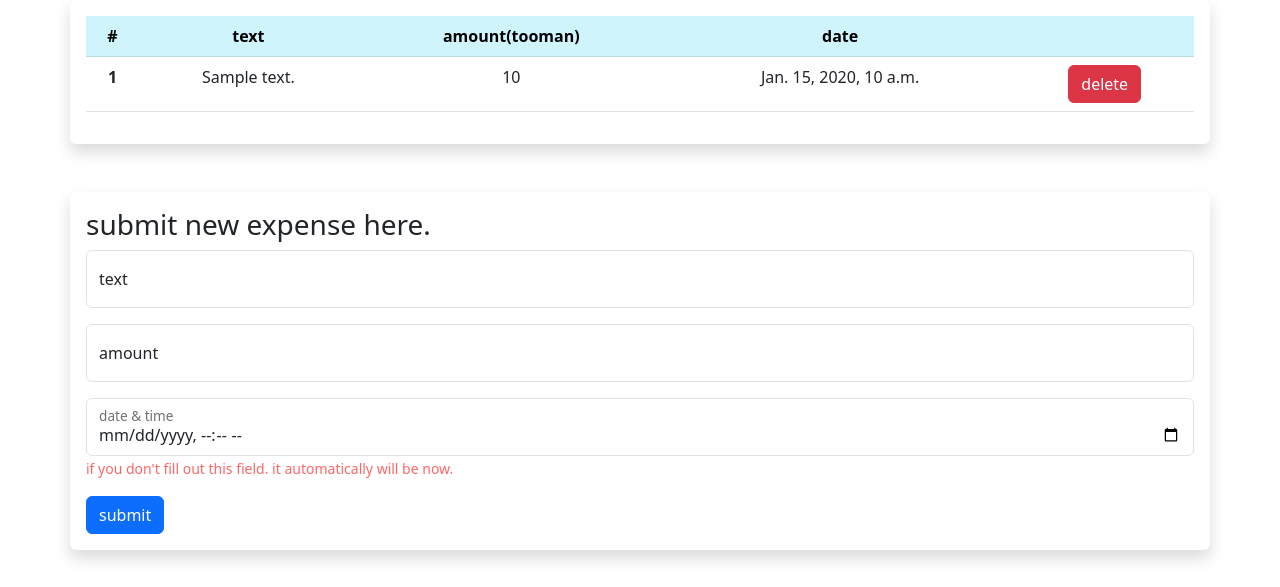
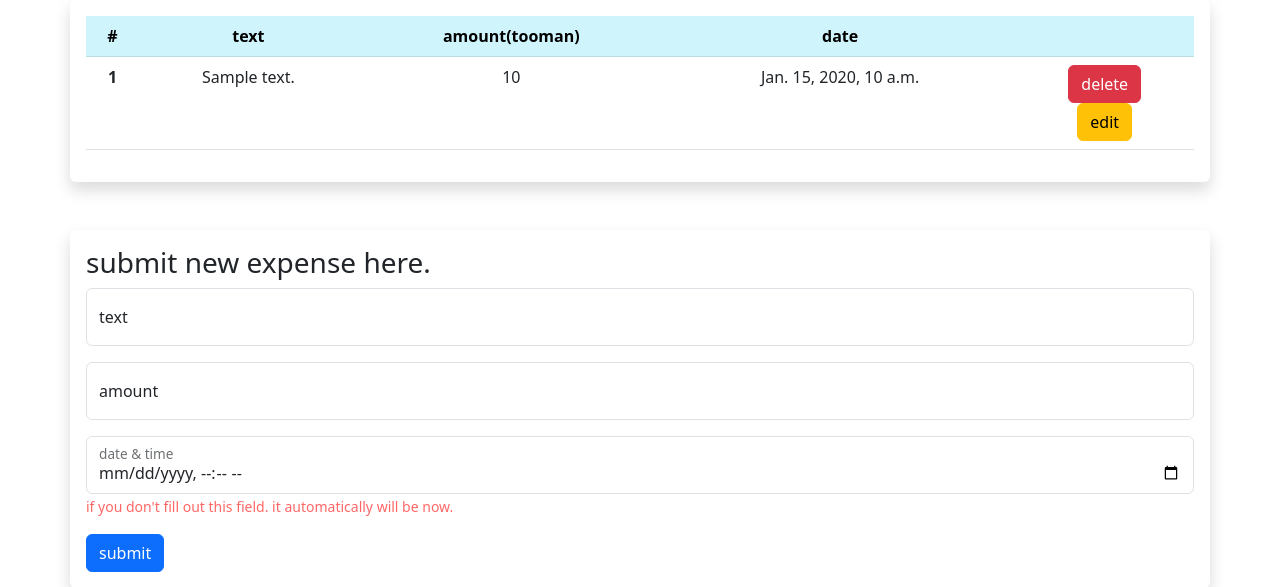
Before and after one commit to M-Amin-2007/bestoon_from_jadi, a Django app: page /expense/ in a window 1280 px wide. Shown: the part 56-643 px from the top of the page. Run offline with Django 3.2, Linux system fonts and the light colour scheme; a user stored in the database is signed in; tables that the repository leaves empty hold one stand-in row (values such as "Sample post").

Commit message:
add edit button to tables

```diff
--- a/web/models.py
+++ b/web/models.py
@@ -12,7 +12,7 @@ class Expense(models.Model):
     amount = models.BigIntegerField()
     this_user = models.ForeignKey(User, on_delete=models.CASCADE)
     def __str__(self):
-        return f"{self.amount} in {self.date}"
+        return f"{self.amount} in {self.date} for {self.this_user}"
 
 
 class Income(models.Model):
@@ -20,9 +20,10 @@ class Income(models.Model):
     date = models.DateTimeField()
     text = models.CharField(max_length=200)
     amount = models.BigIntegerField()
+    edit_mod = models.BooleanField(default=False)
     this_user = models.ForeignKey(User, on_delete=models.CASCADE)
     def __str__(self):
-        return f"{self.amount} in {self.date}"
+        return f"{self.amount} in {self.date} for {self.this_user}--{self.edit_mod}"
 
 
 class PasswordResetCodes(models.Model):
--- a/web/templates/web/data.html
+++ b/web/templates/web/data.html
@@ -14,6 +14,23 @@
             </thead>
             <tbody>
             {% for num, data in datas %}
+                {% if data.edit_mod %}
+                <tr>
+                <form action="{% url "web:edit_method" data.id title %}" method="post">
+                    <th class="text-center">{{ num | add:1}}</th>
+                    <td class="text-center">
+                        <input type="text" class="form-control" value="{{ data.text }}" name="text" id="id_text">
+                    </td>
+                    <td class="text-center">
+                        <input type="number" class="form-control" value="{{ data.amount }}" name="amount" id="id_amount">
+                    </td>
+                    <td class="text-center">
+                        <input type="datetime-local" class="form-control" value="{{ data.date }}" name="date" id="id_text">
+                    </td>
+                    <td class="text-center"><input class="btn btn-info" type="submit" value="OK"></td>
+                </form>
+                </tr>
+                {% else %}
                 <tr>
                     <th class="text-center">{{ num | add:1}}</th>
                     <td class="text-center">{{ data.text }}</td>
@@ -21,8 +38,13 @@
                     <td class="text-center">{{ data.date }}</td>
                     <td class="text-center"><form action="{% url "web:delete_method" data.id title %}" method="post">
                         <input type="submit" class="btn btn-danger" value="delete">
+                    </form>
+                        <form action="{% url "web:edit_method" data.id title %}" method="post">
+                        <input type="submit" class="btn btn-warning" value="edit">
                     </form></td>
                 </tr>
+
+                {% endif %}
             {% endfor %}
             </tbody>
         </table>
--- a/web/urls.py
+++ b/web/urls.py
@@ -8,6 +8,7 @@ urlpatterns = [
     path("expense/", views.expense, name="expense"),
     path("income/", views.income, name="income"),
     path("delete/<pk>/<db>/", views.delete_item, name="delete_method"),
+    path("edit/<pk>/<db>/", views.edit_item, name="edit_method"),
     path("change_password/", views.change_password, name="change_password"),
     path("change_username/", views.change_username, name="change_username"),
     path("change_email/", views.change_email, name="change_email"),
--- a/web/views.py
+++ b/web/views.py
@@ -12,12 +12,14 @@ from .models import *
 import datetime
 from django.templatetags.static import static
 
-# TODO: add csrf tokens, add js validation to form before submit, add multiple delete for tables
-# TODO: add edit button to tables
+# TODO: add csrf tokens, add js validation to form before submit
+### TODO: add multiple delete for tables
 # TODO: move register button under sign in form, change name of "register" to "sign up"
 # TODO: add suggestions part, make navbar constant, unable user to login when user is authenticated
 # TODO: change Home page figure when user login, correct login page title
 # TODO: change paragraphs and expressions, move user account (making, changing, login) parts to another app
+# TODO: make exel files readable, add statistics part
+# TODO: super users shouldn't be able to use normal panels.
 
 url = static("web/secret.json")
 now = datetime.datetime.now
@@ -28,6 +30,11 @@ def random_str(n):
     for _ in range(n):
         random_string += random.choice(characters)
     return random_string
+
+def edit_mod_maker(db_obj):
+    """DB"""
+    db_obj.edit_mod = False
+    return db_obj
 
 
 
@@ -101,7 +108,7 @@ def login_view(request):
     """login page view."""
     if request.POST:
         username = request.POST.get("username").lower().title()
-        if not User.objects.filter(username=username):
+        if not User.objects.filter(username=username) or User.objects.get(username=username).is_superuser:
             context = {"message": "this user isn't exist."}
             return render(request, "web/login.html", context=context)
         else:
@@ -274,3 +281,31 @@ def logout_view(request):
     else:
         logout(request)
         return redirect(reverse("web:user"))
+
+@csrf_exempt
+def edit_item(request, pk, db):
+    """edit table methods"""
+    if request.method == "GET":
+        raise Http404("not found!")
+    else:
+        if "text" in request.POST:
+            text = request.POST.get("text")
+            amount = request.POST.get("amount")
+            date = request.POST.get("date")
+            if db == "income":
+                income_obj = Income.objects.get(pk=pk)
+                income_obj.edit_mod = False
+                income_obj.text = text
+                income_obj.amount = amount
+                income_obj.date = date if date else income_obj.date
+                income_obj.save()
+            else:
+                pass
+        else:
+            if db == "income":
+                income_obj = Income.objects.get(pk=pk)
+                income_obj.edit_mod = True
+                income_obj.save()
+            else:
+                pass
+        return redirect(reverse("web:income"))
```
Also changed, not shown: web/migrations/0007_income_edit_mod.py (added).
